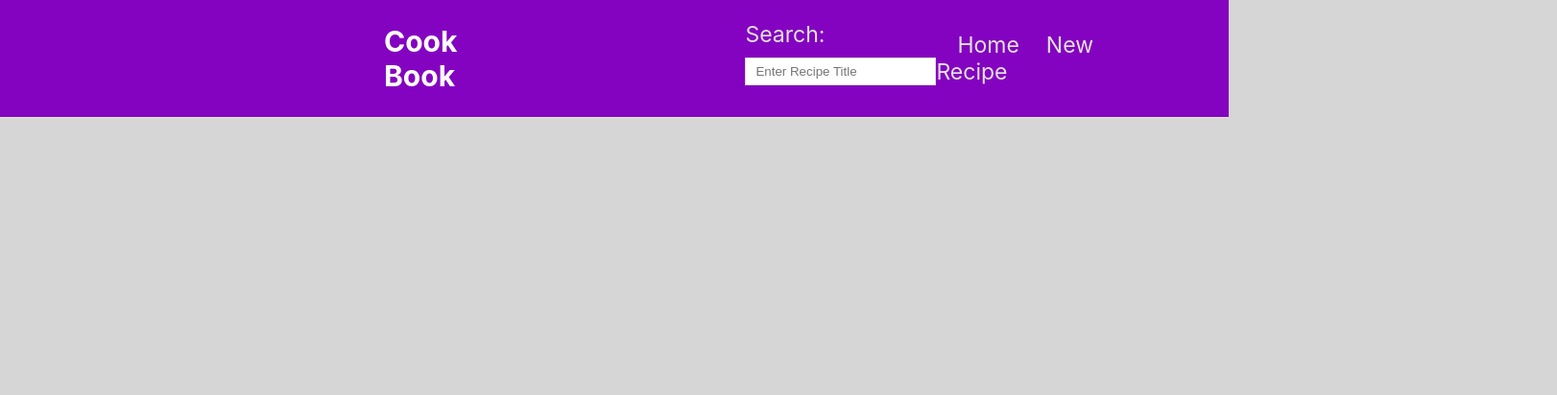
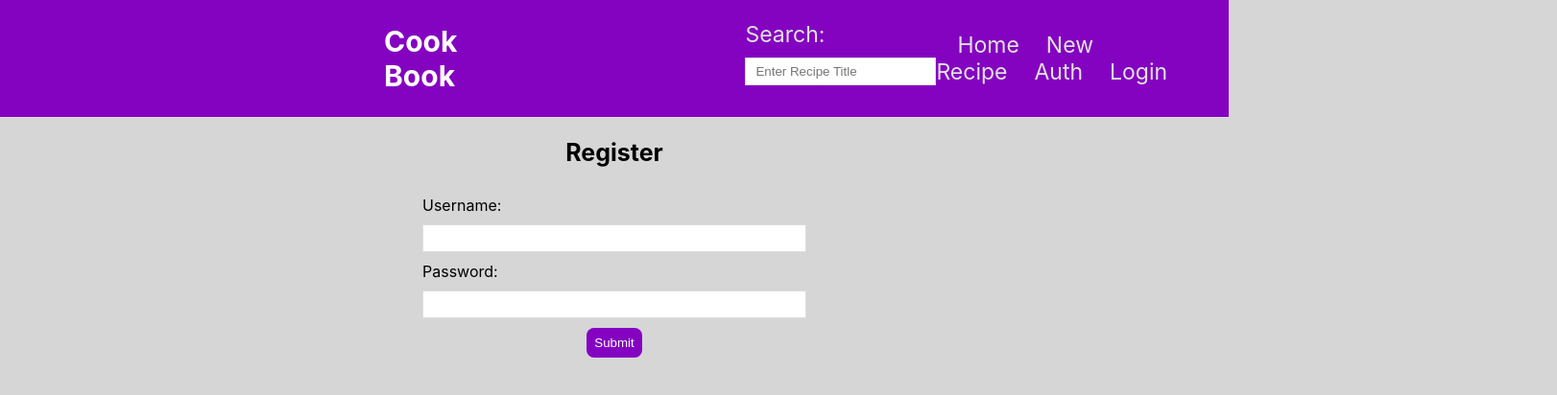
Before and after one commit to Rnely/cookbook-ts, a React (Vite) app in the folder client/: page /auth in a window 1280 px wide. Shown: the top 412 px of the page at 96% size, 1622 px wide, since content can reach past the window. Built offline with nearby package versions, Linux system fonts and the light colour scheme.

Commit message:
Made working register/login forms and displayed on header the current user

```diff
--- a/client/src/App.tsx
+++ b/client/src/App.tsx
@@ -6,6 +6,8 @@ import Create from './pages/Create';
 import { Provider } from 'react-redux';
 import { store } from './redux/store';
 import RecipeDetails from './pages/RecipeDetails';
+import Auth from './pages/Auth';
+import Login from './pages/Login';
 
 function App() {
   return (
@@ -18,6 +20,8 @@ function App() {
               <Route path="/" element={<Home />} />
               <Route path="/create" element={<Create />} />
               <Route path="/recipes/:id" element={<RecipeDetails />} />
+              <Route path="/auth" element={<Auth />} />
+              <Route path="/login" element={<Login />} />
             </Routes>
           </div>
         </div>
--- /dev/null
+++ b/client/src/components/AuthForms/LoginForm.tsx
@@ -0,0 +1,59 @@
+import { useState } from 'react';
+import { useDispatch, useSelector } from 'react-redux';
+import { useNavigate } from 'react-router';
+import axios from 'axios';
+import { RootState } from '../../redux/store';
+import { setUser } from '../../redux/slices/userSlice';
+
+const LoginForm = () => {
+  const [name, setName] = useState('');
+  const [password, setPassword] = useState('');
+
+  const dispatch = useDispatch();
+
+  const isPending = useSelector((state: RootState) => state.pending);
+
+  const nav = useNavigate();
+
+  const handleSubmit = async (e: any) => {
+    e.preventDefault();
+    try {
+      await axios.post('http://localhost:5000/cookbook/login', {
+        name,
+        password,
+      });
+      nav('/');
+      dispatch(setUser(name));
+    } catch (error) {
+      console.log(error);
+    }
+  };
+
+  return (
+    <div className="create">
+      <h2>Login</h2>
+      <form onSubmit={handleSubmit}>
+        <label>Username:</label>
+        <input
+          className="inp"
+          type="text"
+          required
+          value={name}
+          onChange={(e) => setName(e.target.value)}
+        />
+        <label>Password:</label>
+        <input
+          className="inp"
+          type="text"
+          required
+          value={password}
+          onChange={(e) => setPassword(e.target.value)}
+        />
+        {isPending && <button type="submit">Submit</button>}
+        {!isPending && <button disabled>Submiting...</button>}
+      </form>
+    </div>
+  );
+};
+
+export default LoginForm;
--- /dev/null
+++ b/client/src/components/AuthForms/RegisterForm.tsx
@@ -0,0 +1,55 @@
+import { useState } from 'react';
+import { useSelector } from 'react-redux';
+import { useNavigate } from 'react-router';
+import axios from 'axios';
+import { RootState } from '../../redux/store';
+
+const RegisterForm = () => {
+  const [name, setName] = useState('');
+  const [password, setPassword] = useState('');
+
+  const isPending = useSelector((state: RootState) => state.pending);
+
+  const nav = useNavigate();
+
+  const handleSubmit = async (e: any) => {
+    e.preventDefault();
+    try {
+      await axios.post('http://localhost:5000/cookbook/register', {
+        name,
+        password,
+      });
+      nav('/');
+    } catch (error) {
+      console.log(error);
+    }
+  };
+
+  return (
+    <div className="create">
+      <h2>Register</h2>
+      <form onSubmit={handleSubmit}>
+        <label>Username:</label>
+        <input
+          className="inp"
+          type="text"
+          required
+          value={name}
+          onChange={(e) => setName(e.target.value)}
+        />
+        <label>Password:</label>
+        <input
+          className="inp"
+          type="text"
+          required
+          value={password}
+          onChange={(e) => setPassword(e.target.value)}
+        />
+        {isPending && <button type="submit">Submit</button>}
+        {!isPending && <button disabled>Submiting...</button>}
+      </form>
+    </div>
+  );
+};
+
+export default RegisterForm;
--- /dev/null
+++ b/client/src/components/AuthForms/index.ts
@@ -0,0 +1,2 @@
+export { default } from './RegisterForm';
+('./LoginForm');
--- a/client/src/components/CreateForm/CreateForm.tsx
+++ b/client/src/components/CreateForm/CreateForm.tsx
@@ -13,6 +13,7 @@ const CreateForm = () => {
   const [listIngredients, setListIngredients] = useState(Array);
 
   const isPending = useSelector((state: RootState) => state.pending);
+  const user = useSelector((state: RootState) => state.currentUser.user);
 
   const nav = useNavigate();
 
@@ -26,6 +27,7 @@ const CreateForm = () => {
     e.preventDefault();
     try {
       await axios.post('http://localhost:5000/cookbook/recipes', {
+        user,
         title,
         listIngredients,
         method,
--- a/client/src/components/Header/Header.tsx
+++ b/client/src/components/Header/Header.tsx
@@ -1,10 +1,13 @@
 import { Link } from 'react-router-dom';
-import { useDispatch } from 'react-redux';
+import { useDispatch, useSelector } from 'react-redux';
 import { setQuery } from '../../redux/slices/recipeQuerySlice';
 import './style.css';
+import { RootState } from '../../redux/store';
 
 const Header = () => {
   const dispatch = useDispatch();
+
+  const user = useSelector((state: RootState) => state.currentUser.user);
 
   return (
     <nav className="navbar">
@@ -19,6 +22,8 @@ const Header = () => {
       <div className="links">
         <Link to="/">Home</Link>
         <Link to="/create">New Recipe</Link>
+        <Link to="/auth">Auth</Link>
+        {user ? <Link to="/user">{user}</Link> : <Link to="/login">Login</Link>}
       </div>
     </nav>
   );
--- a/client/src/components/RecipeList/RecipeList.tsx
+++ b/client/src/components/RecipeList/RecipeList.tsx
@@ -7,6 +7,7 @@ import './style.css';
 
 interface Recipe {
   _id: string;
+  user: string;
   title: string;
   time: number;
   method: string;
@@ -41,6 +42,7 @@ const RecipeList: React.FC = () => {
           return (
             <div className="recipe-preview" key={recipe._id}>
               <h2>{recipe.title}</h2>
+              <p>{recipe.user}</p>
               <article>{recipe.time} minutes to cook</article>
               <footer>{recipe.method}</footer>
               <Link to={`/recipes/${recipe._id}`}>
--- /dev/null
+++ b/client/src/pages/Auth.tsx
@@ -0,0 +1,11 @@
+import RegisterForm from '../components/AuthForms/RegisterForm';
+
+const Auth = () => {
+  return (
+    <div>
+      <RegisterForm />
+    </div>
+  );
+};
+
+export default Auth;
--- /dev/null
+++ b/client/src/pages/Login.tsx
@@ -0,0 +1,11 @@
+import LoginForm from '../components/AuthForms/LoginForm';
+
+const Login = () => {
+  return (
+    <div>
+      <LoginForm />
+    </div>
+  );
+};
+
+export default Login;
--- /dev/null
+++ b/client/src/redux/slices/userSlice.tsx
@@ -0,0 +1,19 @@
+import { createSlice } from '@reduxjs/toolkit';
+
+const initialState = {
+  user: '',
+};
+
+export const userSlice = createSlice({
+  name: 'user',
+  initialState,
+  reducers: {
+    setUser: (state, action) => {
+      state.user = action.payload;
+    },
+  },
+});
+
+export const { setUser } = userSlice.actions;
+
+export default userSlice.reducer;
--- a/client/src/redux/store.tsx
+++ b/client/src/redux/store.tsx
@@ -2,12 +2,14 @@ import { configureStore } from '@reduxjs/toolkit';
 import urlReducer from './slices/urlSlice';
 import pendingReducer from './slices/pendingSlice';
 import queryReducer from './slices/recipeQuerySlice';
+import userReducer from './slices/userSlice';
 
 export const store = configureStore({
   reducer: {
     url: urlReducer,
     pending: pendingReducer,
     recipeFilter: queryReducer,
+    currentUser: userReducer,
   },
 });
 
```
Also changed, not shown: 2 other files (tests, documents, lock files or other folders).
